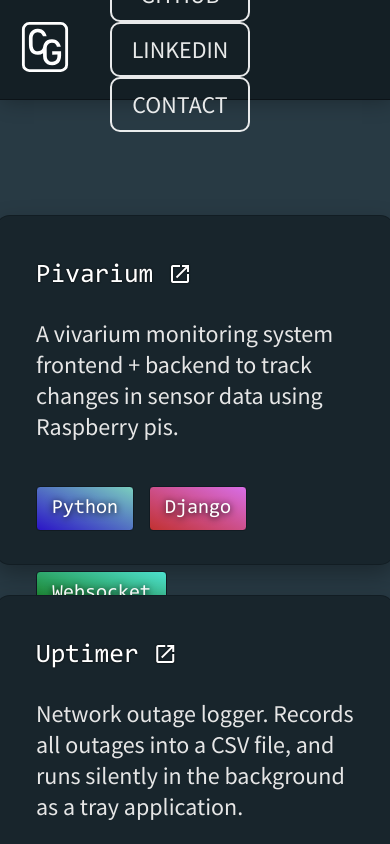
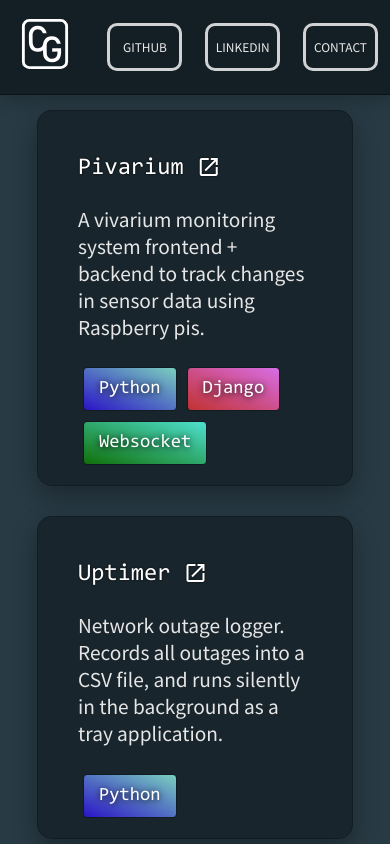
Before and after one commit to Clyde-Goodall/Clyde-Goodall.github.io, a plain HTML site: page index.html in a window 390 px wide. Shown: the top 844 px of the page. Drawn offline with Linux system fonts and the light colour scheme.

Commit message:
mobile version

```diff
--- a/index.html
+++ b/index.html
@@ -1,6 +1,7 @@
 <!DOCTYPE html>
 <!-- css includes -->
 <head>
+    <meta name="viewport" content="width=device-width, initial-scale=1">
     <link href="res/css/main.css" rel="stylesheet" type="text/css">
     <link href="res/css/fonts.css" rel="stylesheet" type="text/css">
     <link href="https://fonts.googleapis.com/icon?family=Material+Icons"
@@ -34,7 +35,7 @@
                 </section>
                 <section class="card card-shadow">
                     <a href="https://github.com/Clyde-Goodall/ExpressOrder" target="#"><p class="card-text">Express Order <span class="material-icons">open_in_new</span></p></a>
-                    <p class="card-text-description">Cross-platform lunch ordering app prototype for my PBSD internship. Built with no platform-specific code.</p>
+                    <p class="card-text-description">Cross-platform lunch ordering app prototype for my PBSD internship. Built with mobile platforms in mind.</p>
                     <p class="card-tag cordova">Cordova</p><p class="card-tag nodejs">NodeJS</p><p class="card-tag mongodb">MongoDB</p>
                 </section>
                 <section class="card card-shadow">
@@ -51,6 +52,11 @@
 
             </section>
         </section>
+        <section class="footer">
+
+                Clyde Goodall 2021
+
+        </section>
 
     </section>
 
--- a/res/css/main.css
+++ b/res/css/main.css
@@ -63,7 +63,6 @@ body {
     border: 1px solid rgb(17, 27, 34);
     border-radius: 4px;
     width: auto;
-    font-size: 15pt;
     display: inline-block;
     box-sizing: border-box;
     padding: 10px 15px 10px 15px;
@@ -75,16 +74,129 @@ a {
     text-decoration: none;
 }
 
+.footer {
+    background: rgba(0, 0, 0, .25);
+    color: white;
+    font-size: 14pt;
+    text-align: left;
+    width: 100%;
+    height: 200px;
+    margin-top: 400px;
+    display: flex;
+    justify-content: center;
+    align-items: center;
+}
+
 a:visited {
     color: rgba(230, 230, 230);
 }
 
-@media (max-width: 800px) {
-    /*  mobile */
+.content-block-inner {
+    display: flex;
+    justify-content: center;
+    align-items: center;
+    flex-wrap: wrap;
 }
 
-@media (max-width: 2560px) {
-    /*  desktop */
+
+/*  mobile */
+
+@media only screen and (max-device-width: 999px) and (max-width:999px) {
+    .content-block {
+        display: flex;
+        align-items: center;
+        justify-content: center;
+        height: 500px;
+        width: 100%;
+    }
+    .content-block-inner {
+        margin-top: 100px;
+        padding-bottom: 100px;
+        max-width: 90%;
+        height: 100%;
+    }
+    .card {
+        min-height: 250px;
+        max-height: 450px;
+        width: 90%;
+        margin: 15px;
+    }
+    .card-text {
+        color: white;
+        font-size: 18pt;
+        text-shadow: 0px 0px 2px black;
+    }
+    .card-text-description {
+        font-family: "Source Sans Pro";
+        color: rgb(230, 230, 230);
+        font-size: 16pt;
+        word-wrap: break-word;
+        white-space: initial;
+    }
+    .card-tag {
+        font-size: 14pt;
+        margin: 5px 5px 5px 5px;
+    }
+    .card-tag:hover {
+        box-shadow: 0px 0px 15px 1px rgba(255, 255, 255, .2), inset 0px 0px 15px 1px rgba(255, 255, 255, .2);
+        border: 1px solid rgba(255, 255, 255, 1);
+        text-shadow: 0px 4px 12px rgba(0, 0, 0, 1);
+        user-select: none;
+    }
+    .nav {
+        position: sticky;
+        width: 100%;
+        box-sizing: border-box;
+        padding: none;
+        margin: 0;
+        height: 95px;
+        display: flex;
+        align-items: center;
+        justify-content: space-between;
+    }
+    .nav-menu {
+        padding-right: 5px;
+    }
+    .nav-menu-button {
+        display: inline-block;
+        font-family: "Source Sans Pro";
+        border: 3px solid rgba(255, 255, 255, .8);
+        color: rgba(255, 255, 255, 0.9);
+        border-radius: 10px;
+        height: 48px;
+        width: 75px;
+        outline: none;
+        background: none;
+        font-size: 10pt;
+        text-transform: uppercase;
+        margin: 0px 7px 0px 7px;
+        transition: all .5s;
+    }
+    .nav-menu-button:hover {
+        box-shadow: 0px 0px 15px 1px rgba(255, 255, 255, .2), inset 0px 0px 15px 1px rgba(255, 255, 255, .1);
+        text-shadow: 0px 0px 5px rgba(255, 255, 255, .15);
+        border: 3px solid white;
+        color: white;
+    }
+    .nav-title {
+        text-shadow: 0px 1px 2px rgba(0, 0, 0, .1);
+        font-size: 30pt;
+        box-sizing: border-box;
+        padding: 20px;
+        margin: 0;
+        color: rgb(255, 252, 220);
+    }
+    .nav-logo {
+        width: 50px;
+        height: 50px;
+        margin-left: 20px;
+    }
+}
+
+
+/*  desktop */
+
+@media only screen and (min-width: 1000px) and (min-device-width:1000px) {
     .content-block {
         display: flex;
         align-items: center;
@@ -108,6 +220,9 @@ a:visited {
         max-width: 500px;
         margin: 15px;
     }
+    .card-tag {
+        font-size: 15pt;
+    }
     .card-tag:hover {
         box-shadow: 0px 0px 15px 1px rgba(255, 255, 255, .2), inset 0px 0px 15px 1px rgba(255, 255, 255, .2);
         border: 1px solid rgba(255, 255, 255, 1);
@@ -120,7 +235,7 @@ a:visited {
         box-sizing: border-box;
         padding: none;
         margin: 0;
-        height: 100px;
+        height: 85px;
         display: flex;
         align-items: center;
         justify-content: space-between;
@@ -131,7 +246,7 @@ a:visited {
     }
     .nav-menu-button {
         font-family: "Source Sans Pro";
-        border: 2.5px solid rgba(255, 255, 255, 0.9);
+        border: 3px solid rgba(255, 255, 255, 0.9);
         color: rgba(255, 255, 255, 0.9);
         border-radius: 10px;
         outline: none;
@@ -146,7 +261,7 @@ a:visited {
     .nav-menu-button:hover {
         box-shadow: 0px 0px 15px 1px rgba(255, 255, 255, .2), inset 0px 0px 15px 1px rgba(255, 255, 255, .1);
         text-shadow: 0px 0px 5px rgba(255, 255, 255, .15);
-        border: 2.5px solid white;
+        border: 3px solid white;
         color: white;
     }
     .nav-title {
@@ -160,7 +275,7 @@ a:visited {
     .nav-logo {
         width: 50px;
         height: 50px;
-        padding: 20px;
+        margin-left: 20px;
     }
 }
 
```
